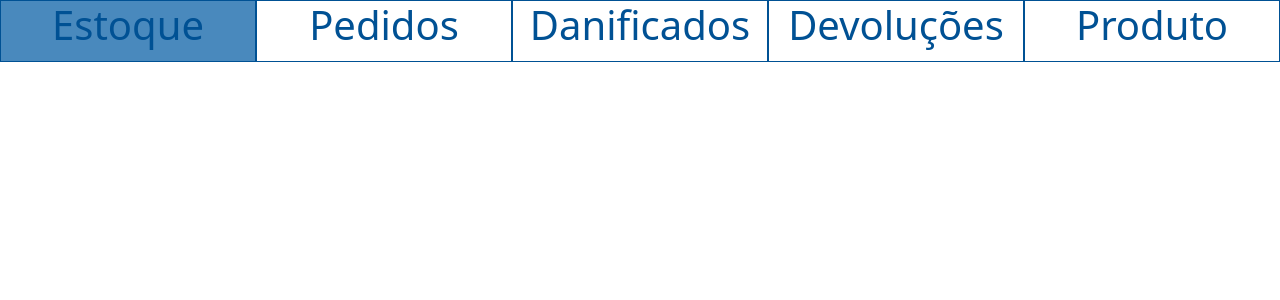
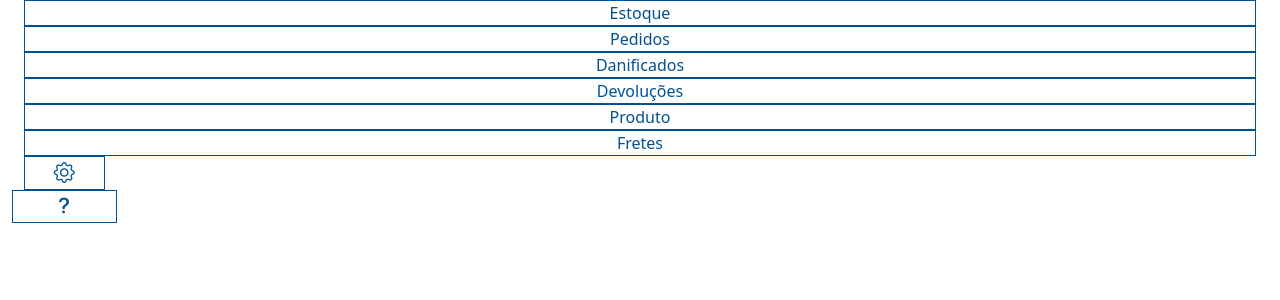
Before and after one commit to SilasNR/TesteFront, a React (Create React App) app: page /Painel in a window 1280 px wide. Shown: the top 300 px of the page. Built offline with nearby package versions, Linux system fonts and the light colour scheme.

Commit message:
Atualização de layout

```diff
--- a/src/Pages/Painel/Componentes/SuperiorNavegacao/SuperiorNavegacao.css
+++ b/src/Pages/Painel/Componentes/SuperiorNavegacao/SuperiorNavegacao.css
@@ -1,37 +1,54 @@
-
-
-.TodosSupBtn{
-    margin-bottom: 10px;
+.HelpBtn {
+  font-size: 21px;
+  border: 1px solid rgb(0, 81, 148);
+  text-align: center;
+  padding: 0%;
 }
 
-.ativo{
-    background-color: rgb(0, 81, 148);
+.HelpBtn:hover {
+  background-color: rgb(73, 137, 189);
+  color: white;
 }
 
-h1{
-    margin: 0px;
-    height: 60px;
+.TodosSupBtn {
+  margin-bottom: 10px;
 }
 
-.SupBtn{
-    border: 1px solid rgb(0, 81, 148);
-    text-align: center;
-    padding: 0%;
+.ativo {
+  background-color: rgb(0, 81, 148);
 }
 
-.SupBtn:hover{
-    background-color: rgb(73, 137, 189);
-    color: white;
+h1 {
+  margin: 0px;
+  height: 60px;
+}
+
+.SupBtn {
+  border: 1px solid rgb(0, 81, 148);
+  text-align: center;
+  padding: 0%;
+  width: 100%;
+  height: 100%;
+}
+
+.SupBtn:hover {
+  background-color: rgb(73, 137, 189);
+  color: white;
 }
 
 a {
-  color: rgb(0, 81, 148); /* cor padrão */
+  color: rgb(0, 81, 148);
+  /* cor padrão */
   text-decoration: none;
 }
+
 a:hover {
-  color: rgb(255, 255, 255); /* cor padrão */
+  color: rgb(255, 255, 255);
+  /* cor padrão */
   text-decoration: none;
 }
+
 a.ativo {
-  color: rgb(255, 255, 255); /* quando ativo */
+  color: rgb(255, 255, 255);
+  /* quando ativo */
 }
--- a/src/Pages/Painel/Componentes/SuperiorNavegacao/SuperiorNavegacao.js
+++ b/src/Pages/Painel/Componentes/SuperiorNavegacao/SuperiorNavegacao.js
@@ -1,5 +1,5 @@
 import "./SuperiorNavegacao.css";
-import { Row, Col } from 'react-bootstrap';
+import { Row, Col, Container } from 'react-bootstrap';
 import { Link, useLocation } from 'react-router-dom';
 
 function SuperiorNavegacao() {
@@ -9,15 +9,24 @@ function SuperiorNavegacao() {
     const ultimo = partes.pop() || partes.pop();
 
     return (
-        <>
+        <Container fluid>
             <Row className="TodosSupBtn">
-                <Col className={ultimo === "Estoque" ? "SupBtn ativo" : "SupBtn"}><Link to="/Painel/Estoque" className={ultimo === "Estoque" ? "ativo" : ""}><h1>Estoque</h1></Link></Col>
-                <Col className={ultimo === "Pedido" ? "SupBtn ativo" : "SupBtn"}><Link to="/Painel/Pedido"className={ultimo === "Pedido" ? "ativo" : ""}><h1>Pedidos</h1></Link></Col>
-                <Col className={ultimo === "Danificado" ? "SupBtn ativo" : "SupBtn"}><Link to="/Painel/Danificado" className={ultimo === "Danificado" ? "ativo" : ""}><h1>Danificados</h1></Link></Col>
-                <Col className={ultimo === "Devolucao" ? "SupBtn ativo" : "SupBtn"}><Link to="/Painel/Devolucao" className={ultimo === "Devolucao" ? "ativo" : ""}><h1>Devoluções</h1></Link></Col>
-                <Col className={ultimo === "Produto" ? "SupBtn ativo" : "SupBtn"}><Link to="/Painel/Produto" className={ultimo === "Produto" ? "ativo" : ""}><h1>Produto</h1></Link></Col>
+                <Link to="/Painel/Estoque"><Col className={ultimo === "Estoque" ? "SupBtn ativo" : "SupBtn"}><span>Estoque</span></Col></Link>
+                <Link to="/Painel/Pedido" ><Col className={ultimo === "Pedido" ? "SupBtn ativo" : "SupBtn"}><span>Pedidos</span></Col></Link>
+                <Link to="/Painel/Danificado" ><Col className={ultimo === "Danificado" ? "SupBtn ativo" : "SupBtn"}><span>Danificados</span></Col></Link>
+                <Link to="/Painel/Devolucao" ><Col className={ultimo === "Devolucao" ? "SupBtn ativo" : "SupBtn"}><span>Devoluções</span></Col></Link>
+                <Link to="/Painel/Produto" ><Col className={ultimo === "Produto" ? "SupBtn ativo" : "SupBtn"}><span>Produto</span></Col></Link>
+                <Link to="/Painel/Frete" ><Col className={ultimo === "Fretes" ? "SupBtn ativo" : "SupBtn"}><span>Fretes</span></Col></Link>
+                <Col md={1}>
+                    <Row>
+                        <Link to="/Painel/Configuracoes"><Col className={ultimo === "Configuracoes" ? "HelpBtn ativo" : "HelpBtn"}><span className={ultimo === "Configuracoes" ? "ativo" : ""}><i class="bi bi-gear"></i></span></Col></Link>
+                    </Row>
+                    <Row>
+                        <Col className={ultimo === "Ajuda" ? "HelpBtn ativo" : "HelpBtn"}><Link to="/Painel/Ajuda" className={ultimo === "Ajuda" ? "ativo" : ""}><span><i class="bi bi-question-lg"></i></span></Link></Col>
+                    </Row>
+                </Col>
             </Row>
-        </>
+        </Container>
     )
 }
 
```
Also changed, not shown: src/Rotas.js (+12 -0 lines), 1 other file (tests, documents, lock files or other folders).
